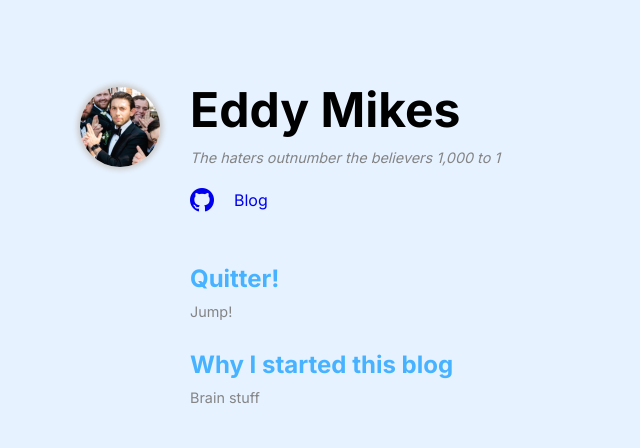
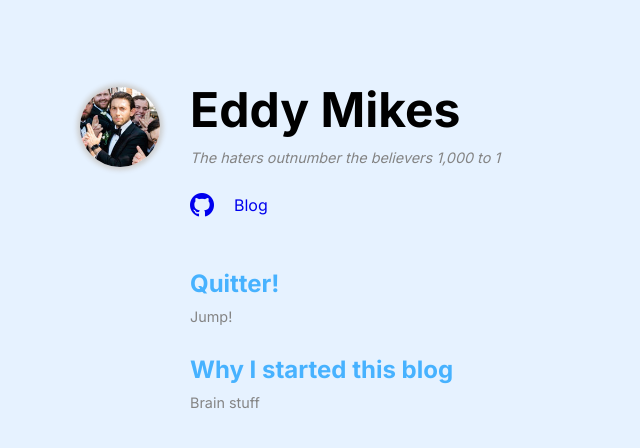
Before and after one commit to emikes919/eddymikes_blog, a Jekyll site: the page built from index.html, in a window 1280 px wide. Shown: the top 448 px of the page, without its empty margins (0-640 px from the left). Built offline with Jekyll 4.4.1, drawn with Linux system fonts in a browser that asks for light colours.

```diff
--- a/_data/navigation.yml
+++ b/_data/navigation.yml
@@ -3,5 +3,5 @@
 - name: insert GH logo
   link: https://github.com/emikes919
 - name: Blog
-  # link: https://eddymikes.me
-  link: /
+  link: https://eddymikes.me
+  # link: /
--- a/_sass/main.scss
+++ b/_sass/main.scss
@@ -54,7 +54,7 @@ a {
     // border: 2px solid green;
     display: flex;
     flex-direction: column;
-    gap: 20px;
+    gap: 25px;
 }
 
 .title-container {
--- a/index.html
+++ b/index.html
@@ -26,6 +26,7 @@ title: Eddy Mikes
                     <li class="post">
                         <h2><a href="{{ post.url }}">{{ post.title }}</a></h2>
                         <span>{{ post.excerpt }}</span>
+                        <!-- {{ post.date }} -->
                     </li>
                 {% endfor %}
             </ul>
```
Also changed, not shown: assets/images/bondjamesbond.jpeg, 4 other files.
